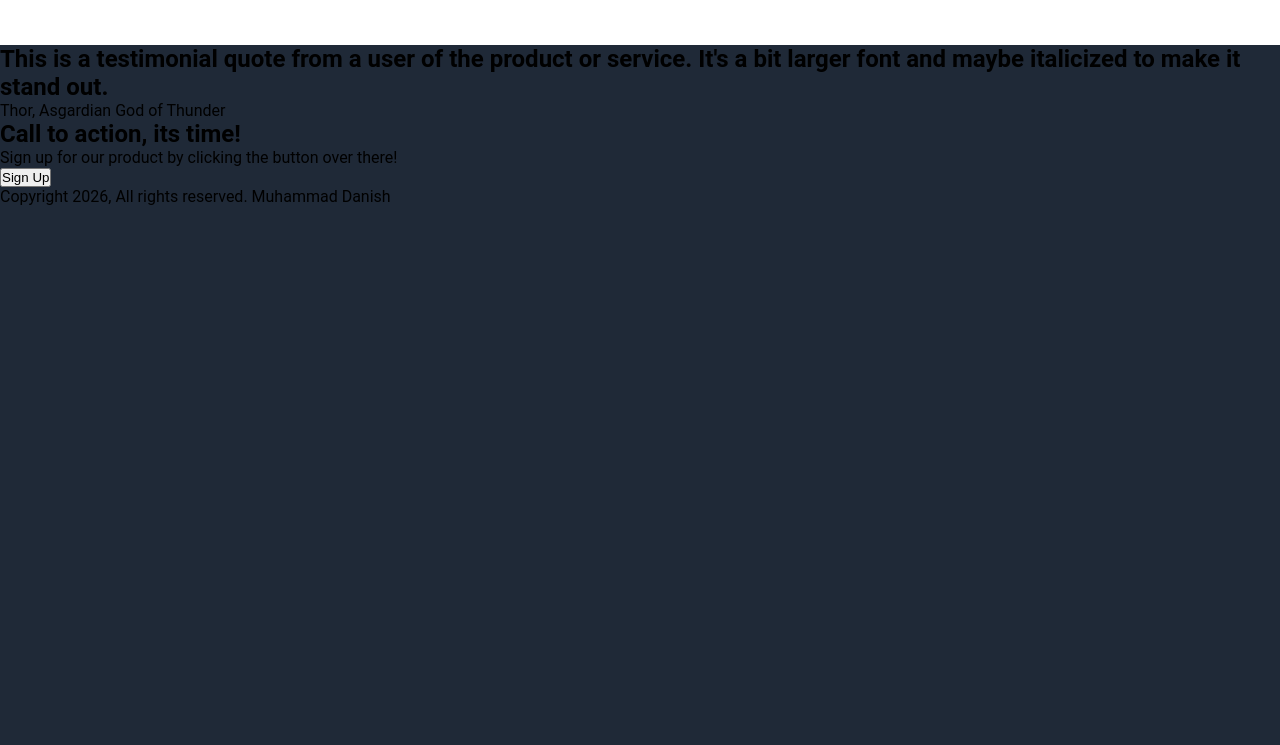
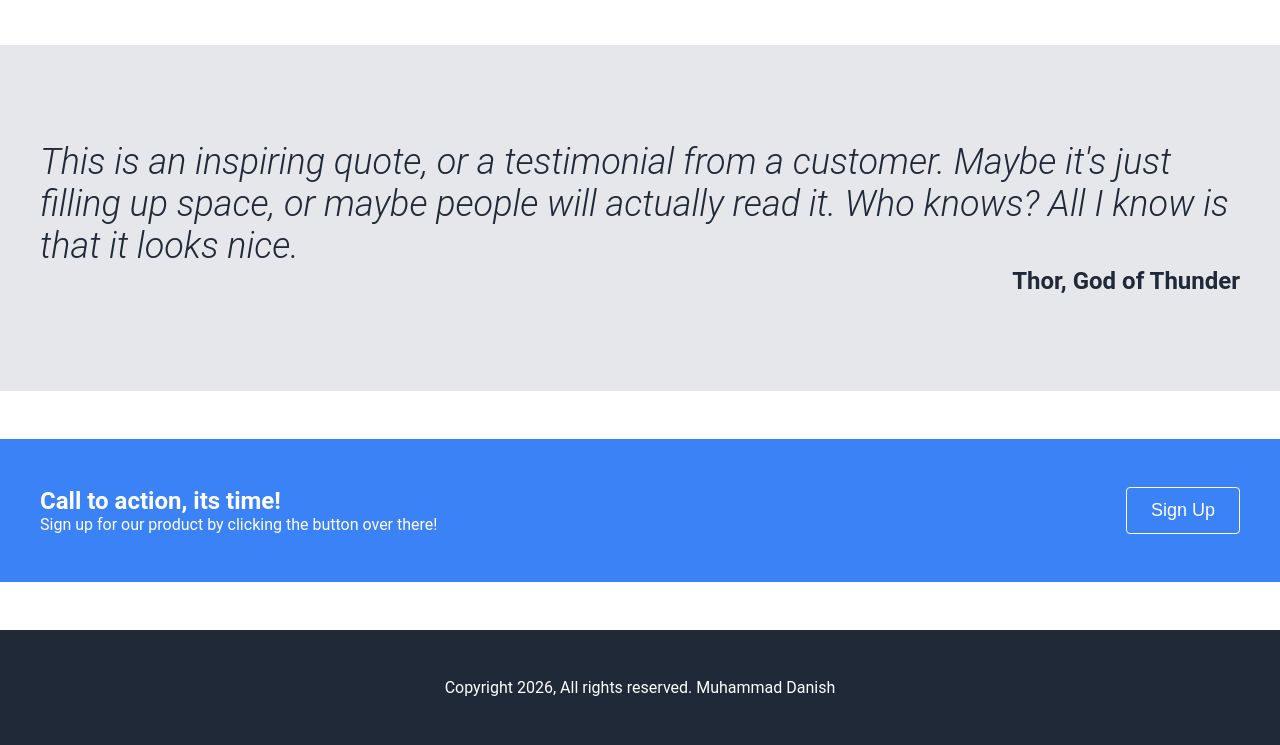
Before and after one commit to md-danish-lg/odin-landing-page, a plain HTML site: page index.html in a window 1280 px wide. Shown: the part 921-1666 px from the top of the page. Before the commit the page ends 1127 px from the top, so only its background shows below. Drawn offline with Linux system fonts and the light colour scheme.

Commit message:
update testimonial section and enhance call to action styling

```diff
--- a/index.html
+++ b/index.html
@@ -58,18 +58,22 @@
 
     <section class="testimonial">
         <div class="quote">
-            <h1>This is a testimonial quote from a user of the product or service. It's a bit larger font and maybe italicized to make it stand out.</h1>
-            <p>Thor, Asgardian God of Thunder</p>
+            <h1>This is an inspiring quote, or a testimonial from a customer. Maybe it's just filling up space, or maybe people will actually read it. Who knows? All I know is that it looks nice.</h1>
+            <p>Thor, God of Thunder</p>
         </div>
     </section>
 
     <section class="cta">
         <div class="cta-box">
-            <div class="text">
-                <h1>Call to action, its time!</h1>
-                <p>Sign up for our product by clicking the button over there!</p>
+            <div class="text-box">
+                <div class="text">
+                    <h1>Call to action, its time!</h1>
+                    <p>Sign up for our product by clicking the button over there!</p>
+                </div>
+                <button>Sign Up</button>
+
             </div>
-            <button>Sign Up</button>
+
         </div>
     </section>
 
--- a/styles/style.css
+++ b/styles/style.css
@@ -119,3 +119,71 @@ nav ul li a{
     border-radius: 8px;
     border: 2px solid #3B82F6;
 }
+
+.testimonial{
+    padding: 3rem 0 3rem 0;
+    background-color: #E5E7EB;
+}
+.quote{
+
+
+    max-width: 1200px;
+    margin: 0 auto;
+    padding: 3rem 0;
+
+    color: #1F2937;
+}
+
+.quote h1{
+    font-style: italic;
+    font-size: 36px;
+    font-weight: 300;
+}
+.quote p{
+    text-align: right;
+    font-size: 24px;
+    font-weight: bold;
+}
+
+
+.cta{
+    padding: 3rem 0 3rem 0;
+    background-color: white;
+}
+.cta-box{
+    padding-top: 3rem;
+    padding-bottom: 3rem;
+    background-color: #3B82F6;
+    max-width: 1600px;
+    margin: 0 auto;
+}
+
+.text-box{
+    max-width: 1200px;
+    margin: 0 auto;
+    display: flex;
+    justify-content: space-between;
+    align-items: center;
+    color: white;
+
+}
+.text-box button{
+    padding: 0.75rem 1.5rem;
+    font-size: 18px;
+    background-color:#3B82F6 ;
+    color: white;
+    border: 1px solid white;
+    border-radius: 4px;
+    cursor: pointer;
+}
+
+
+footer p{
+    padding-top: 3rem;
+    padding-bottom: 3rem;
+    max-width: 1200px;
+    margin: 0 auto;
+    text-align: center;
+    color: white;
+
+}
```
